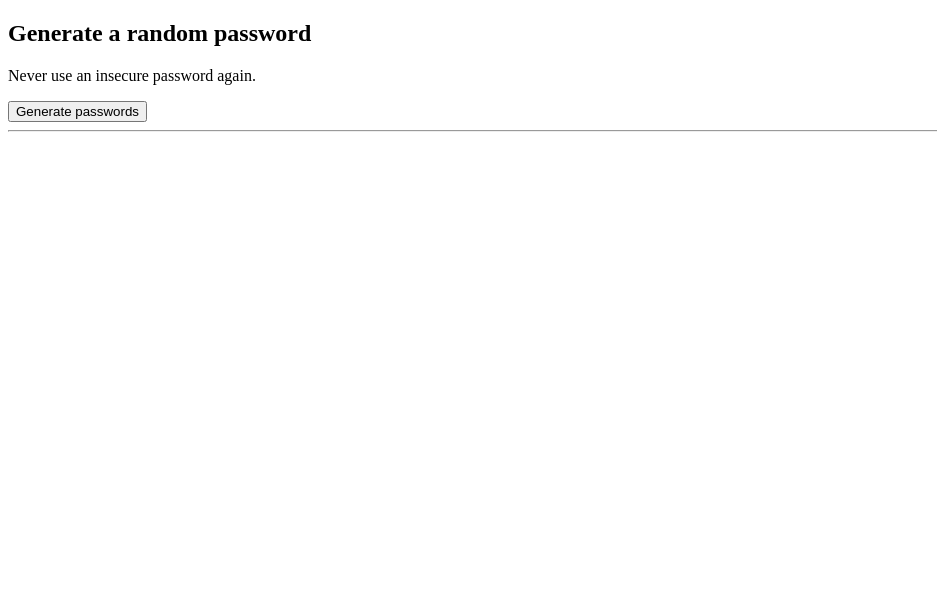
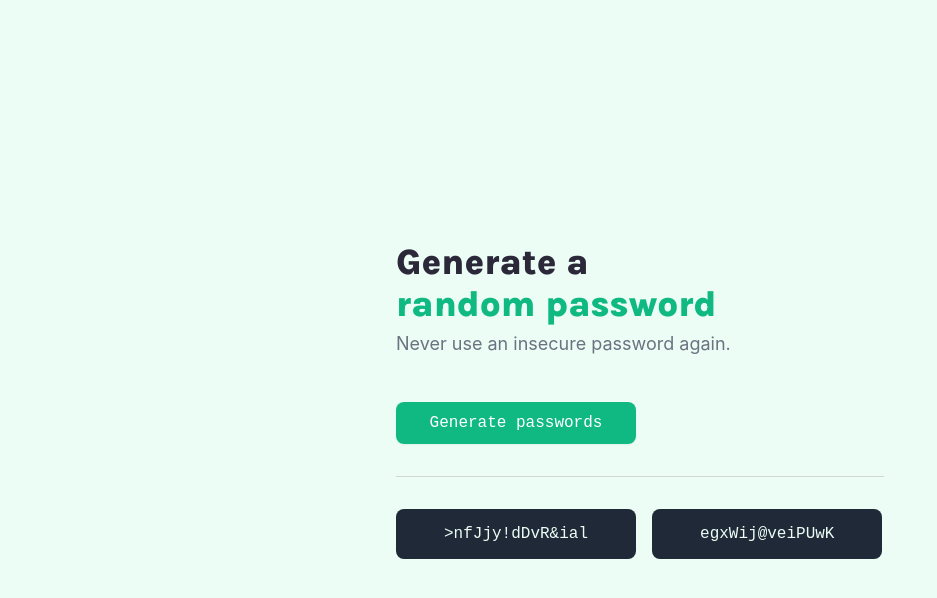
Before and after one commit to OlesiaShcherbenko/password-generator, a plain HTML site: page index.html in a window 1280 px wide. Shown: the whole page, without its empty margins (0-937 px from the left). Drawn offline with Linux system fonts and the light colour scheme.

Commit message:
feat: add base layout styles

```diff
--- a/index.css
+++ b/index.css
@@ -0,0 +1,121 @@
+body {
+  margin: 0;
+  font-family: "Inter", sans-serif;
+  background-color: #ecfdf5;
+  color: #6b7280;
+  display: flex;
+  justify-content: center;
+  align-items: center;
+  min-height: 100vh;
+}
+
+.container {
+  min-width: 320px;
+  max-width: 375px;
+  padding: 0 20px;
+}
+
+h1 {
+  font-family: "Karla", sans-serif;
+  font-optical-sizing: auto;
+  font-weight: 800;
+  font-style: normal;
+  font-size: 1.5rem;
+  margin: 0;
+  color: #2b283a;
+  width: 220px;
+}
+
+h1 span {
+  color: #10b981;
+}
+
+p {
+  font-size: 1rem;
+  margin-top: 0.5rem;
+  margin-bottom: 1.5rem;
+}
+
+button {
+  background-color: #10b981;
+  color: #fff;
+  font-family: monospace;
+  font-weight: 500;
+  font-size: 1rem;
+  padding: 0.75rem 1.5rem;
+  border: none;
+  border-radius: 0.5rem;
+  cursor: pointer;
+  width: 100%;
+  max-width: 320px;
+  box-shadow: 0px 1px 2px 0px rgba(0, 0, 0, 0.05);
+}
+
+button:hover {
+  background-color: #059669;
+}
+
+hr {
+  border: none;
+  border-top: 1px solid #d5d4d8;
+  margin: 2rem 0;
+  width: 100%;
+}
+
+.password-container {
+  display: flex;
+  flex-direction: column;
+  gap: 0.5rem;
+  width: 100%;
+  max-width: 320px;
+}
+
+.password-box {
+  background-color: #1f2937;
+  color: #ecfdf5;
+  padding: 1rem;
+  text-align: center;
+  border-radius: 0.5rem;
+  font-family: monospace;
+  font-size: 1rem;
+}
+
+@media (min-width: 768px) {
+  body {
+    padding: 0;
+    justify-content: center;
+  }
+
+  .container {
+    min-width: 488px;
+    max-width: 1280px;
+    padding: 0 64px;
+  }
+
+  h1 {
+    font-size: 2.25rem;
+    width: 330px;
+  }
+
+  p {
+    font-size: 1.125rem;
+    margin-bottom: 3rem;
+  }
+
+  button {
+    font-size: 1rem;
+    width: 240px;
+  }
+
+  .password-container {
+    flex-direction: row;
+    gap: 1rem;
+  }
+
+  .password-box {
+    font-size: 1rem;
+    width: 100%;
+    text-align: center;
+    padding: 1rem 3rem;
+  }
+}
--- a/index.html
+++ b/index.html
@@ -3,21 +3,25 @@
   <head>
     <meta charset="UTF-8" />
     <meta name="viewport" content="width=device-width, initial-scale=1.0" />
+    <link
+      href="https://fonts.googleapis.com/css2?family=Karla:ital,wght@0,800;1,800&display=swap"
+      rel="stylesheet"
+    />
     <link rel="stylesheet" href="index.css" />
     <title>Password Generator</title>
   </head>
   <body>
-    <main>
+    <main class="container">
       <section>
         <header>
           <h1>Generate a <span>random password</span></h1>
           <p>Never use an insecure password again.</p>
         </header>
         <button>Generate passwords</button>
-            <hr>
+        <hr />
         <div class="password-container">
-                <output></output>
-                <output></output>
+          <output class="password-box">>nfJjy!dDvR&ial</output>
+          <output class="password-box">egxWij@veiPUwK</output>
         </div>
       </section>
     </main>
```
Lines whose indentation alone changed are shown as unchanged.
